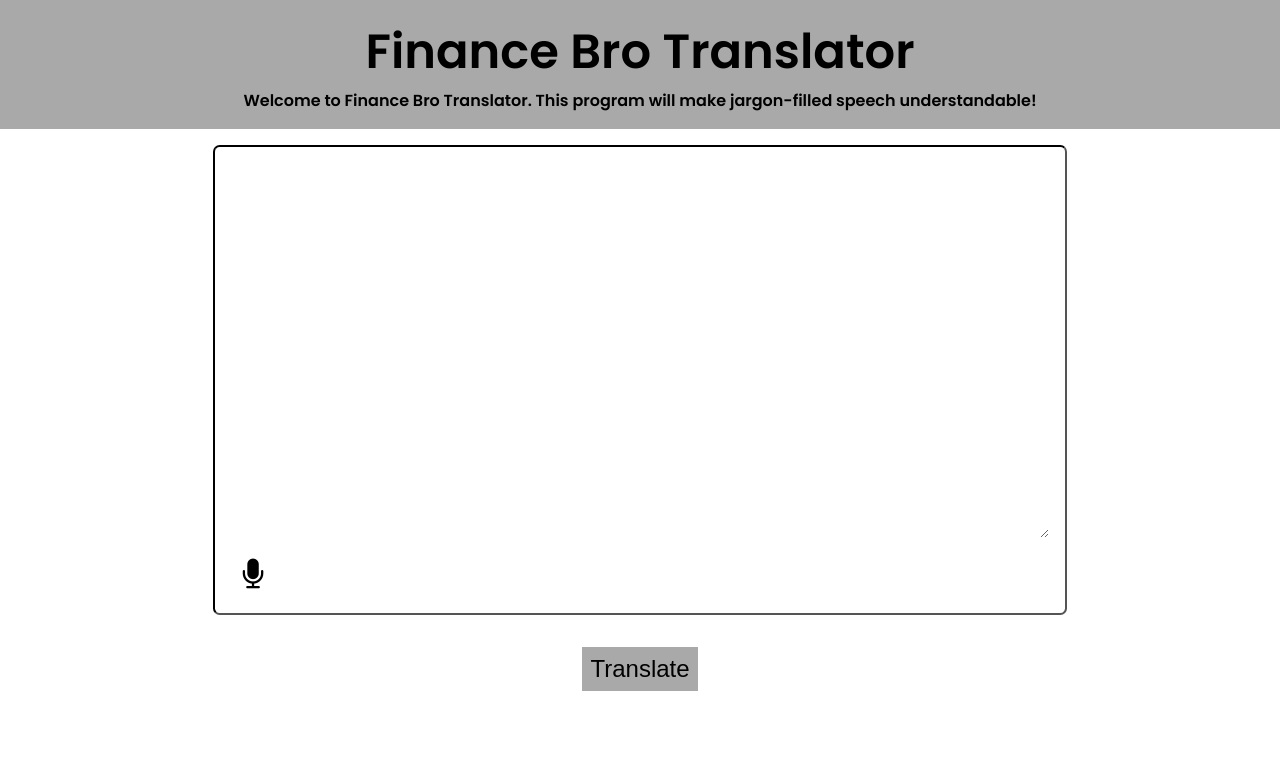
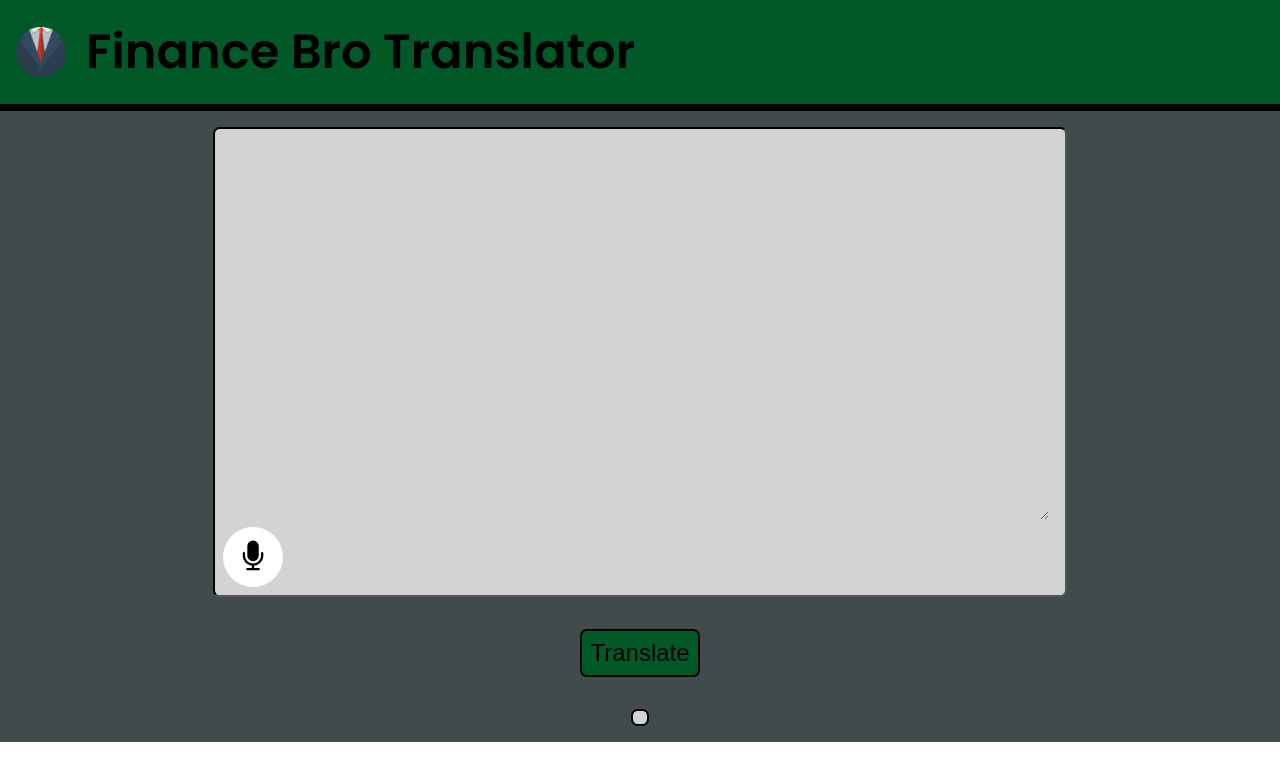
Before and after one commit to henryklinck/finance_translator, a Django app: page / in a window 1280 px wide. Shown: the top 781 px of the page. Run offline with Django 4.2, Linux system fonts and the light colour scheme.

Commit message:
styled the frontend for the website

```diff
--- a/financebrotranslator/app/static/css/styles.css
+++ b/financebrotranslator/app/static/css/styles.css
@@ -15,17 +15,34 @@ body {
 }
 
 header {
-    background-color: darkgray;
+    background-color: #025928;
     padding: 1rem;
+    border-style: solid;
+    border-bottom-width: 7px;
+    display: flex;
+    flex-direction: row ;
 }
+
+.top-header{
+    display: flex;
+    flex-direction: row;
+}
+
 
 h4 {
     text-align: center;
 }
 
+.icon{
+    margin-top: 11px;
+    width: 50px;
+    height: 50px;
+}
+
 textarea {
     border-radius: 5pt;
     margin: 1rem 1rem 0 1rem;
+    background-color: lightgrey;
 }
 
 .translation-input {
@@ -34,6 +51,7 @@ textarea {
     border-style: inset;
     border-radius: 5pt;
     margin: 1rem;
+    background-color: lightgrey;
 }
 
 .translation-input button{
@@ -55,26 +73,53 @@ form {
     display: flex;
     flex-direction: column;
     align-items: center;
+
+
 }
 
 .page-title {
     text-align: center;
     font-size: 3rem;
+    padding-left: 20px;
 }
 
 .translation {
     display: flex;
     flex-direction: column;
     align-items: center;
+    background-color: #414a4c ;
 }
 
 .submit-button {
     margin: 1rem;
     font-size: 1.5rem;
     padding: 0.5rem;
-    background-color: darkgray;
+    background-color: #025928;
+    border-style: solid;
+    border-width: 2px;
+    border-radius: 5pt;
+}
+.submit-button:hover {
+    margin: 1rem;
+    font-size: 1.5rem;
+    padding: 0.5rem;
+    background-color: lightgray;
+    border-style: solid;
+    border-width: 2pt;
+    border-radius: 5pt;
+
 }
 
 .translation-output {
     margin: 1rem;
+    background-color: lightgray;
+    border-style: solid;
+    border-radius: 5pt;
+    border-width: 2pt;
+    padding: 5pt
+
 }
+/* .translation-output-text{
+    background-color: lightgrey;
+    padding: 2pt;
+} */
--- a/financebrotranslator/app/templates/index.html
+++ b/financebrotranslator/app/templates/index.html
@@ -10,8 +10,29 @@
 
 <body>
     <header>
-        <h1 class="page-title">Finance Bro Translator</h1>
-        <h4 class="page-description">Welcome to Finance Bro Translator. This program will make jargon-filled speech understandable!</h4>
+        <div class="top-header">
+
+            <!-- <div style="background-color:blue">
+                studf
+            </div>
+            <div style="background-color: black;">
+                more stuff
+            </div> -->
+            <div>
+                <img src="static\css\images\suit-and-tie-icon.png" class="icon"/>
+            </div>
+
+
+
+                <h1 class="page-title">Finance Bro Translator</h1>
+
+
+
+
+
+
+        </div>
+        <!-- <h4 class="page-description">Welcome to Finance Bro Translator. This program will make jargon-filled speech understandable!</h4> -->
     </header>
     <div class="translation">
         <form action="/" method="post">{% csrf_token %}
@@ -26,6 +47,10 @@
             <input type="submit" value="Translate" class="submit-button">
         </form>
         <div class="translation-output">
+
+            <!-- <div class="translation-output-text">
+                {% if input_status %}{{translation}}{% endif %}
+            </div> -->
             {% if input_status %}{{translation}}{% endif %}
         </div>
     </div>
```
Also changed, not shown: financebrotranslator/app/static/css/images/suit-and-tie-icon.png (added).
